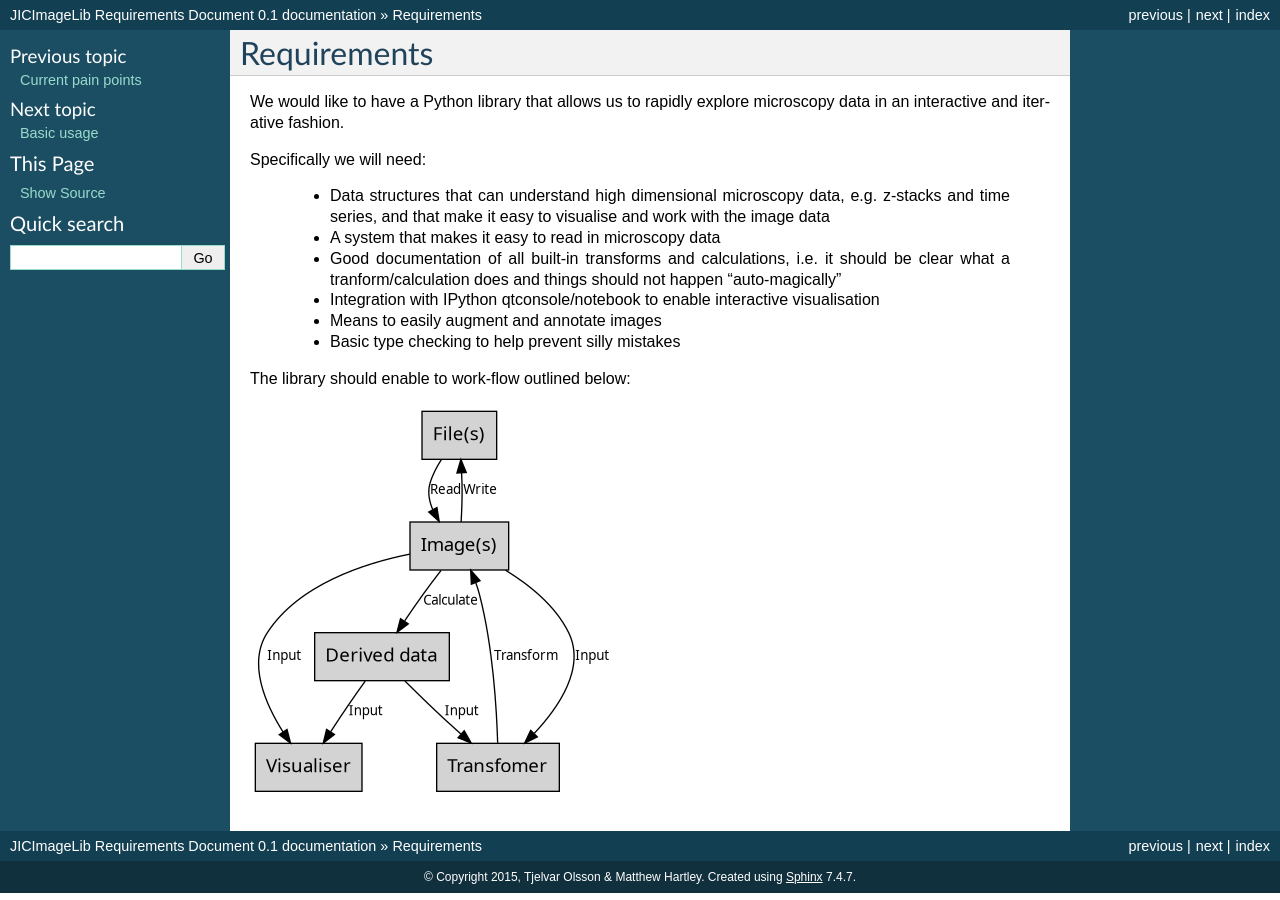
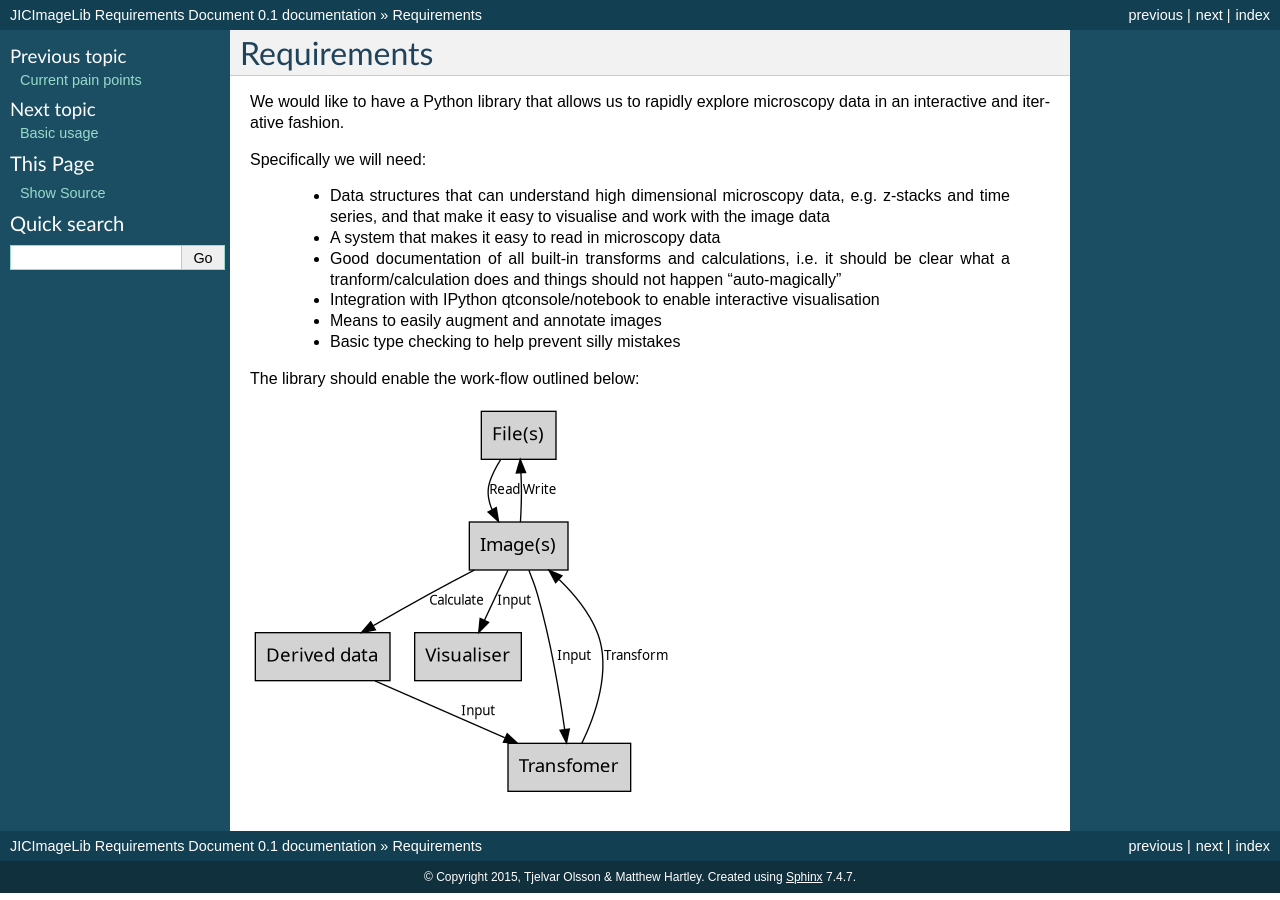
Before and after one commit to JIC-CSB/jicbioimage.core, a Sphinx documentation site: the page built from requirements/source/requirements.rst, in a window 1280 px wide. Built offline with Sphinx 7.4.7, drawn with Linux system fonts in a browser that asks for light colours.

```diff
--- a/requirements/source/requirements.rst
+++ b/requirements/source/requirements.rst
@@ -23,7 +23,7 @@ Specifically we will need:
 
   - Basic type checking to help prevent silly mistakes
 
-The library should enable to work-flow outlined below:
+The library should enable the work-flow outlined below:
 
 .. graphviz::
 
```
Also changed, not shown: other parts of requirements/source/requirements.rst (+2 -1 lines), requirements/source/interactive_visualisation.rst (+1 -23 lines).
